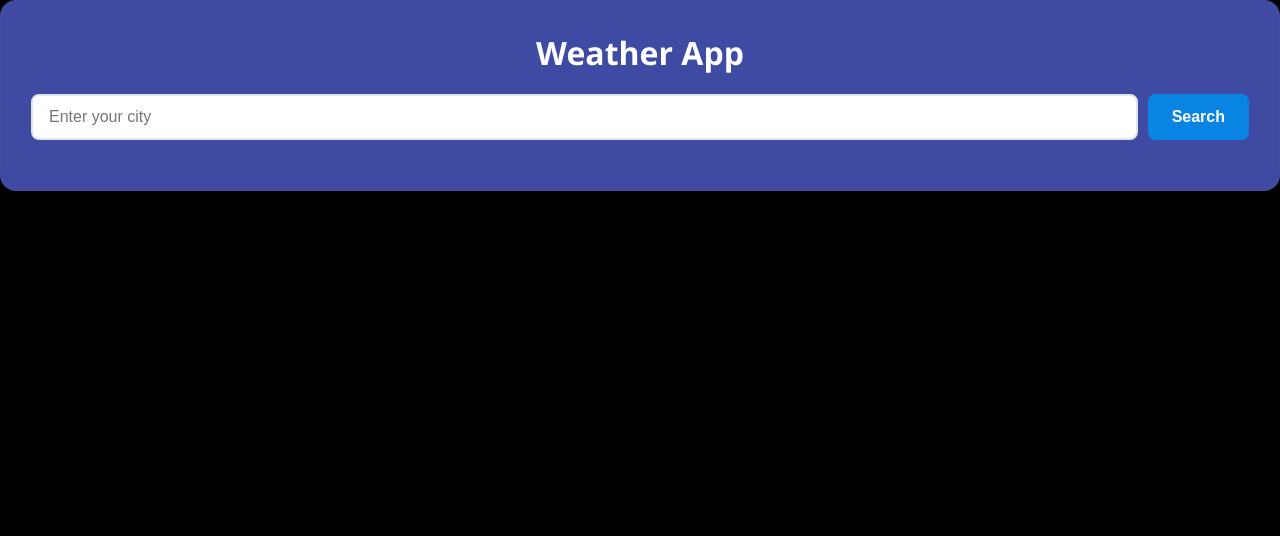
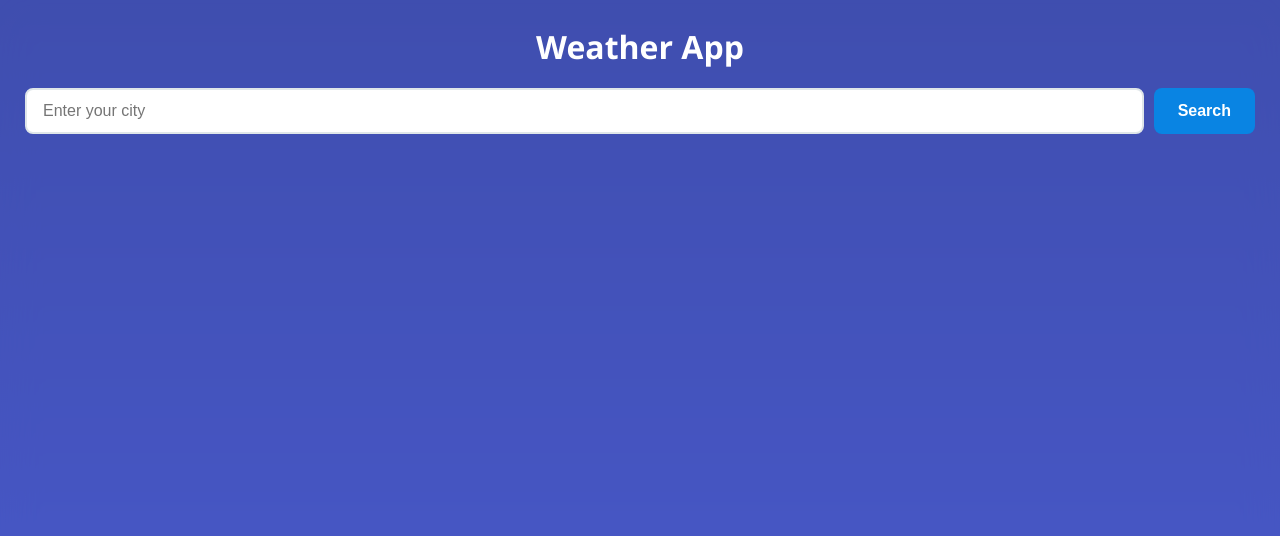
Before and after one commit to mohsinshhzad88-sudo/react-learning-journey, a React (Vite) app in the folder 04-Weather-App/: page / in a window 1280 px wide. Shown: the top 536 px of the page. Built offline with nearby package versions, Linux system fonts and the light colour scheme; no server answers.

Commit message:
Fix weather card layout and full screen design

```diff
--- a/04-Weather-App/src/App.css
+++ b/04-Weather-App/src/App.css
@@ -7,34 +7,42 @@
   padding: 0;
 }
 
+
+
  body {
   margin: 0;
-  font-family: 'Segoe UI', Roboto, Helvetica, Arial, sans-serif;
-  background: #000000 !important;
   min-height: 100vh;
-  display: flex;
-  justify-content: center;
-  align-items: center;
-  color: #000000;
+  background: linear-gradient(
+    180deg,
+    #020924,
+    #1e2a78
+  );
+  font-family:'Segoe UI', sans-serif;
+  color:white;
 }
 
-/* App container card */
 .app-container {
   background: rgba(100, 118, 255, 0.636);
+  padding: 25px;
+  border-radius: 0;
 
-  padding: 30px;
-  border-radius: 16px;
-  box-shadow: 0 4px 30px rgba(0, 0, 0, 0.1);
-  backdrop-filter: blur(32px);
- -webkit-backdrop-filter: blur(32px);
-  border: 1px solid rgba(255, 255, 255, 0.01);
   width: 100%;
-  max-width: 100%;
-  max-height: 100%;
-  animation:calc(0 0 20px) ;
-  text-align: center;
-  backdrop-filter: blur(10px);
+  min-height: 100vh;
+
+  margin: 0;
+
+  box-shadow: none;
+
+  backdrop-filter: blur(20px);
+  -webkit-backdrop-filter: blur(20px);
+
+  border: none;
+
+  text-align:center;
 }
+
+
+
 
 h1 {
   font-size: 2rem;
@@ -172,20 +180,20 @@ h1 {
 }
 .weather-grid {
   display: grid;
-  grid-template-columns: repeat(auto-fit, minmax(170px, 1fr));
+  grid-template-columns: repeat(4, 1fr);
   gap: 16px;
   margin-top: 25px;
 }
-
 .info-card {
   background: rgba(255, 255, 255, 0.12);
   backdrop-filter: blur(12px);
-  border-radius: 20px;
-  padding: 20px;
+  border-radius: 15px;
+  padding: 15px;
   text-align: center;
   color: rgb(16, 0, 0);
   box-shadow: 0 8px 20px rgba(0,0,0,0.2);
   transition: 0.3s;
+
 }
 
 .info-card:hover {
@@ -209,29 +217,81 @@ h1 {
   color: #d9d9d9;
   font-size: 14px;
 }
-.wind-compass {
+.wind-compass{
     position: relative;
-  width: 120px;
-  height: 120px;
-  margin: 20px auto;
-  border: 2px dashed rgba(255,255,255,.3);
+    width: 110px;
+    height: 110px;
+    margin: 15px auto;
+    border: 2px solid #d9d9d9;
     border-radius: 50%;
+    background: #f8f8f8;
 }
 
-.wind-arrow {
+.wind-arrow{
     position: absolute;
     top: 50%;
     left: 50%;
-  width: 55px;
-  height: 55px;
-  transition: transform 0.8s ease;
+    width: 38px;
+    height: 38px;
+    transform-origin: center;
+    transform:translate(-50%,-50%) rotate(0deg);
+    transform-origin:center;
+    transition: transform .8s ease;
+}
+.wind-compass::after {
+  content:"";
+  position:absolute;
+  top:50%;
+  left:50%;
+  width:8px;
+  height:8px;
+  background:red;
+  border-radius:50%;
+  transform:translate(-50%,-50%);
 }
 
-.north {
+.north,
+.east,
+.south,
+.west{
     position: absolute;
-  top: 5px;
+    font-size: 13px;
+    font-weight: 700;
+    color: #555;
+}
+
+.north{
+    top: 6px;
     left: 50%;
     transform: translateX(-50%);
-  font-weight: bold;
-  color: white;
 }
+
+.east{
+    right: 8px;
+    top: 50%;
+    transform: translateY(-50%);
+}
+
+.south{
+    bottom: 6px;
+    left: 50%;
+    transform: translateX(-50%);
+}
+
+.west{
+    left: 8px;
+    top: 50%;
+    transform: translateY(-50%);
+}
+
+@media (max-width: 900px) {
+  .weather-grid {
+    grid-template-columns: repeat(2, 1fr);
+  }
+}
+
+@media (max-width: 500px) {
+  .weather-grid {
+    grid-template-columns: 1fr;
+  }
+}
--- a/04-Weather-App/src/App.jsx
+++ b/04-Weather-App/src/App.jsx
@@ -298,7 +298,20 @@ const weatherUrl = `https://api.open-meteo.com/v1/forecast?latitude=${latitude}&
       setLoading(false);
     }
   }
+function getWindDirection(deg) {
+  const directions = [
+    "N",
+    "NE",
+    "E",
+    "SE",
+    "S",
+    "SW",
+    "W",
+    "NW",
+  ];
 
+  return directions[Math.round(deg / 45) % 8];
+}
  return (
   <div className="app-container">
     <h1>Weather App</h1>
@@ -373,12 +386,14 @@ const weatherUrl = `https://api.open-meteo.com/v1/forecast?latitude=${latitude}&
             <div className="label">Current Temperature</div>
           </div>
 
-          <div className="info-card">
-                  <h3>Wind</h3>
+    <div className="info-card">
+  <h3>Wind</h3>
 
   <div className="wind-compass">
-
     <span className="north">N</span>
+    <span className="east">E</span>
+    <span className="south">S</span>
+    <span className="west">W</span>
 
     <img
       src="/navigation-arrow-fill-svgrepo-com.svg"
@@ -388,14 +403,9 @@ const weatherUrl = `https://api.open-meteo.com/v1/forecast?latitude=${latitude}&
         transform: `translate(-50%, -50%) rotate(${weather.wind_direction_10m}deg)`
       }}
     />
-
   </div>
 
-  <div className="value">{weather.wind_speed_10m} km/h</div>
 
-  <div className="label">
-    {weather.wind_direction_10m}°
-  </div>
 
 </div>
 
@@ -423,15 +433,11 @@ const weatherUrl = `https://api.open-meteo.com/v1/forecast?latitude=${latitude}&
             <div className="label">Visibility</div>
           </div>
 
-          <div className="info-card">
-            <h3>Wind Direction</h3>
-            <div className="value">{weather.wind_direction_10m}°</div>
-            <div className="label">Direction</div>
-          </div>
+
 
         </div>
+</div>
 
-      </div>
     )}
   </div>
 );
```
Also changed, not shown: package.json (added, +11 -0 lines), 1 other file (tests, documents, lock files or other folders). Lines whose indentation alone changed are shown as unchanged.
